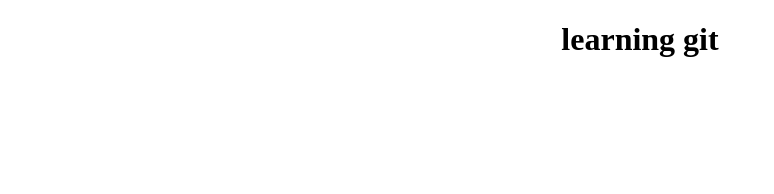
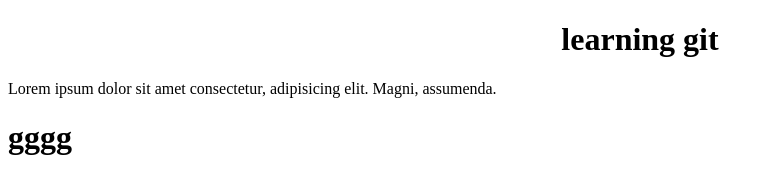
Before and after one commit to Nuzha-Kitchilan/git_demo, a plain HTML site: page index.html in a window 1280 px wide. Shown: the whole page, without its empty margins (0-774 px from the left). Drawn offline with Linux system fonts and the light colour scheme.

Commit message:
hope this works

```diff
--- a/index.html
+++ b/index.html
@@ -7,6 +7,7 @@
 </head>
 <body>
     <h1 style="text-align: center;">learning git</h1>
-
+    <p>Lorem ipsum dolor sit amet consectetur, adipisicing elit. Magni, assumenda.</p>
+    <h1>gggg</h1>
 </body>
 </html>
```
